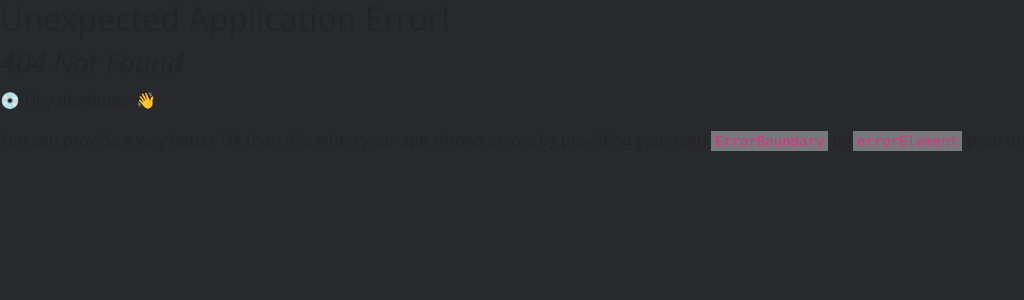
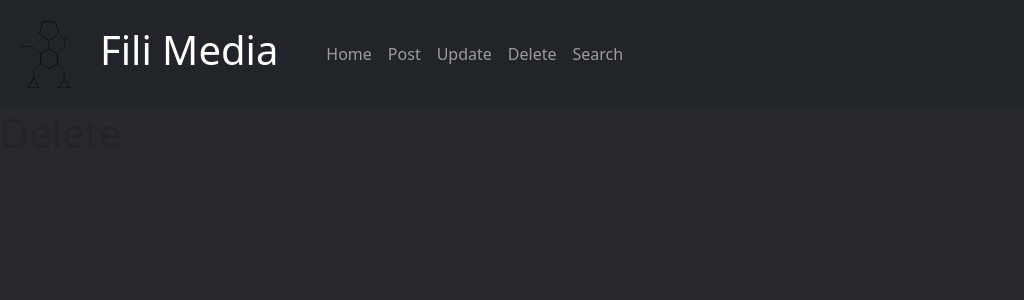
Before and after one commit to GreatApe77/crud-api-node-solidity, a React (Vite) app in the folder frontend/: page /delete in a window 1280 px wide. Before the commit this address had no page. Shown: the top 300 px of the page, without its empty margins (0-1024 px from the left). Built offline with nearby package versions, Linux system fonts and the light colour scheme.

Commit message:
navegacao entre paginas esta melhor

```diff
--- a/frontend/src/components/Header/index.jsx
+++ b/frontend/src/components/Header/index.jsx
@@ -1,5 +1,7 @@
 import "bootstrap/dist/css/bootstrap.min.css";
 import { Navbar, Nav } from "react-bootstrap";
+import { Link } from "react-router-dom";
+
 export default function Header() {
 	return (
 		<div>
@@ -13,11 +15,21 @@ export default function Header() {
 				<Navbar.Toggle aria-controls="basic-navbar-nav" />
 				<Navbar.Collapse id="basic-navbar-nav">
 					<Nav className="ml-auto">
-						<Nav.Link href="./">Home</Nav.Link>
-						<Nav.Link href="./post">Post</Nav.Link>
-						<Nav.Link href="./update">Update</Nav.Link>
-						<Nav.Link href="./delete">Delete</Nav.Link>
-						<Nav.Link href="./search">Search</Nav.Link>
+          <Link to="/" className="nav-link">
+              Home
+            </Link>
+            <Link to="/post" className="nav-link">
+              Post
+            </Link>
+            <Link to="/update" className="nav-link">
+              Update
+            </Link>
+            <Link to="/delete" className="nav-link">
+              Delete
+            </Link>
+            <Link to="/search" className="nav-link">
+              Search
+            </Link>
 					</Nav>
 				</Navbar.Collapse>
 			</Navbar>
--- a/frontend/src/routes/Delete.jsx
+++ b/frontend/src/routes/Delete.jsx
@@ -0,0 +1,14 @@
+
+
+function Delete(){
+
+    return(
+        <div>
+            <h1>
+                Delete
+            </h1>
+        </div>
+    )
+}
+
+export default Delete
--- a/frontend/src/routes/Search.jsx
+++ b/frontend/src/routes/Search.jsx
@@ -0,0 +1,14 @@
+
+
+function Search(){
+
+    return(
+        <div>
+            <h1>
+                Search
+            </h1>
+        </div>
+    )
+}
+
+export default Search
--- a/frontend/src/routes/Update.jsx
+++ b/frontend/src/routes/Update.jsx
@@ -0,0 +1,14 @@
+
+
+function Update(){
+
+    return(
+        <div>
+            <h1>
+                Update
+            </h1>
+        </div>
+    )
+}
+
+export default Update
```
Also changed, not shown: frontend/src/main.jsx (+19 -0 lines).
